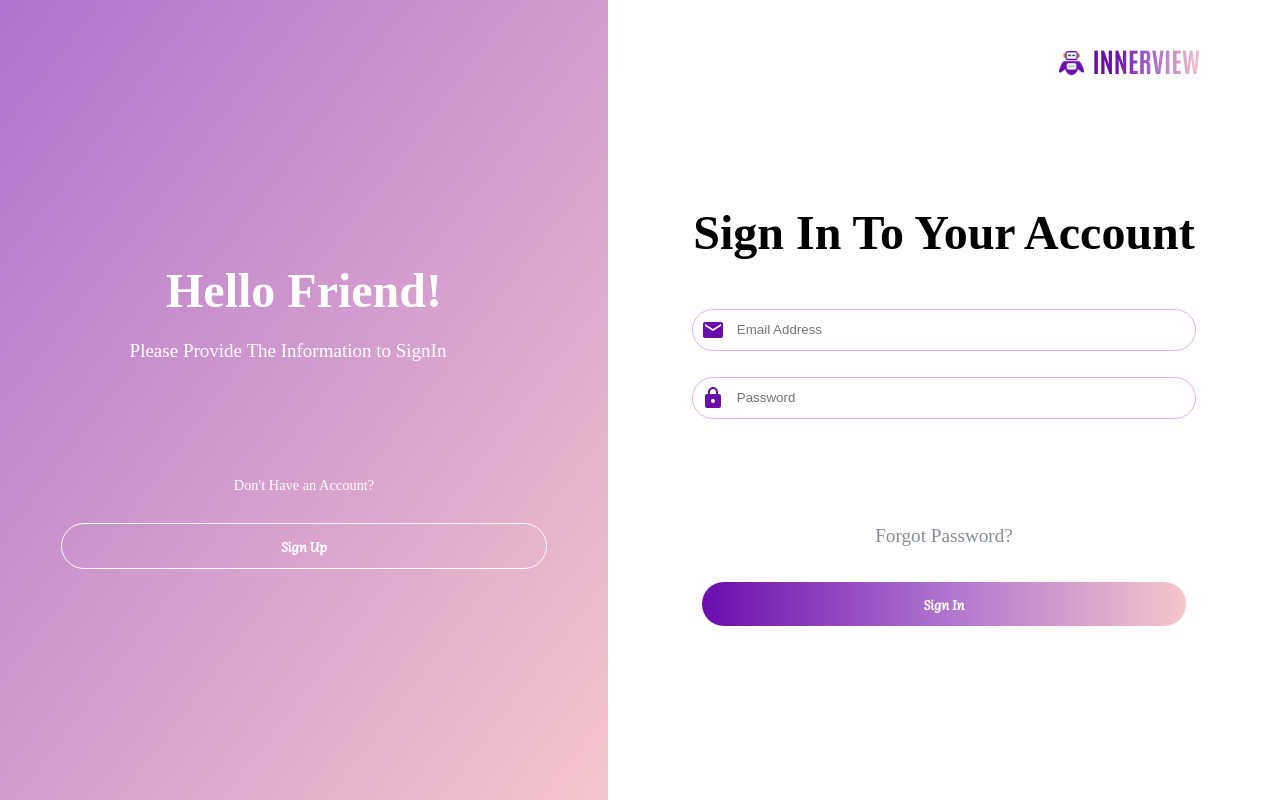
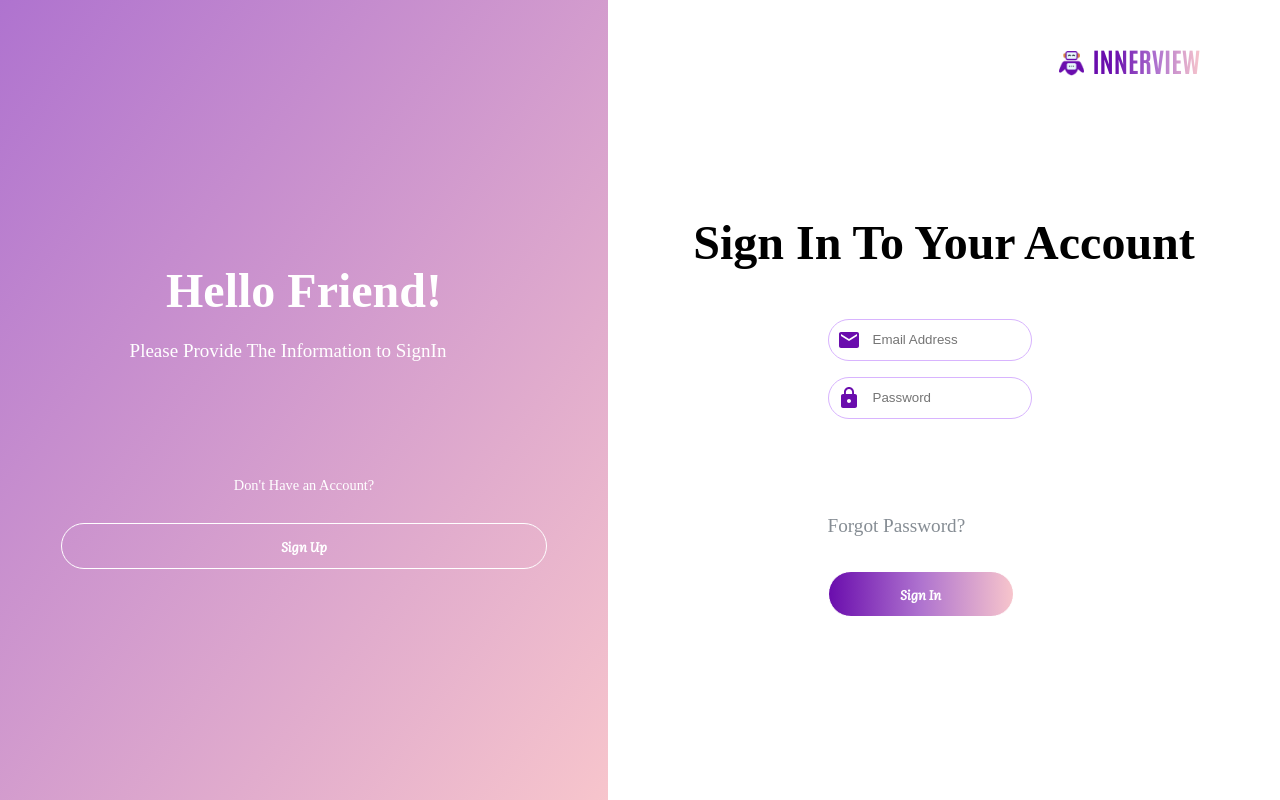
Before and after one commit to DEBI-2025/Frontend, a React (Vite) app: page /login in a window 1280 px wide. Built offline with nearby package versions, Linux system fonts and the light colour scheme.

Commit message:
implement login functionality with form handling and API integration

```diff
--- a/src/pages/LogIn.jsx
+++ b/src/pages/LogIn.jsx
@@ -1,9 +1,53 @@
+import React, { useState } from "react";
 import styled from "styled-components";
-import { NavLink } from "react-router-dom";
+import { NavLink, useNavigate } from "react-router-dom";
 import { Email, Lock } from "@mui/icons-material";
+import axios from "axios";
 import robot from "../images/Robot.png";
 
 function LogIn() {
+  const [email, setEmail] = useState("");
+  const [password, setPassword] = useState("");
+  const navigate = useNavigate();
+
+  const handleLogin = async (e) => {
+    e.preventDefault();
+
+    const loginData = {
+      email,
+      password,
+    };
+
+    try {
+      // Send a POST request to the /jwt/create/ endpoint using Axios
+      const response = await axios.post(
+        "http://127.0.0.1:8000/auth/jwt/create/",
+        loginData,
+        {
+          headers: {
+            "Content-Type": "application/json",
+          },
+        }
+      );
+
+      // If login is successful, store the token and redirect
+      if (response.status === 200) {
+        localStorage.setItem("access_token", response.data.access); // Store the access token
+        localStorage.setItem("refresh_token", response.data.refresh); // Optionally, store the refresh token
+        alert("Login successful!");
+        navigate("/");
+      }
+    } catch (error) {
+      // Handle error (e.g., wrong credentials)
+      if (error.response && error.response.status === 401) {
+        alert("Invalid credentials, please try again.");
+      } else {
+        console.error("Login failed:", error);
+        alert("An error occurred during login. Please try again.");
+      }
+    }
+  };
+
   return (
     <Container>
       <LeftPanel>
@@ -20,20 +64,34 @@ function LogIn() {
           </NavTitle>
         </NavWrapper>
         <Title>Sign In To Your Account</Title>
+        <form onSubmit={handleLogin}>
           <InputWrapper>
             <Icon>
               <Email />
             </Icon>
-                    <InputField type="email" placeholder="Email Address" />
+            <InputField
+              type="email"
+              placeholder="Email Address"
+              value={email}
+              onChange={(e) => setEmail(e.target.value)}
+              required
+            />
           </InputWrapper>
           <InputWrapper>
             <Icon>
               <Lock />
             </Icon>
-                    <InputField type="password" placeholder="Password" />
+            <InputField
+              type="password"
+              placeholder="Password"
+              value={password}
+              onChange={(e) => setPassword(e.target.value)}
+              required
+            />
           </InputWrapper>
           <LinkText type="forgot">Forgot Password?</LinkText>
-                <Button>Sign In</Button>
+          <Button type="submit">Sign In</Button>
+        </form>
       </RightPanel>
     </Container>
   );
--- a/vite.config.js
+++ b/vite.config.js
@@ -4,7 +4,7 @@ import react from '@vitejs/plugin-react'
 // https://vite.dev/config/
 export default defineConfig({
   plugins: [react()],
-  base: '/static/',
+  base: '/',
   build: {
     outDir: 'dist',
     assetsDir: 'assets',
```
Lines whose indentation alone changed are shown as unchanged.
